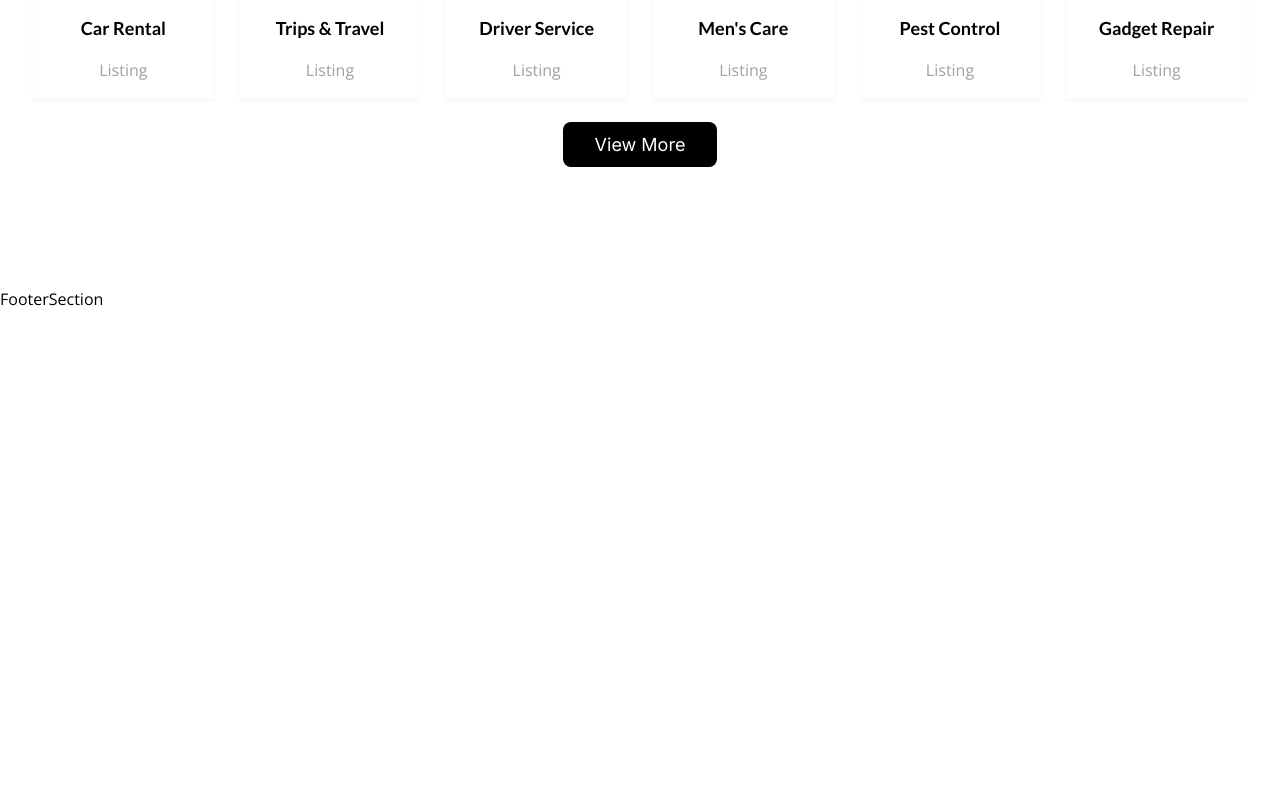
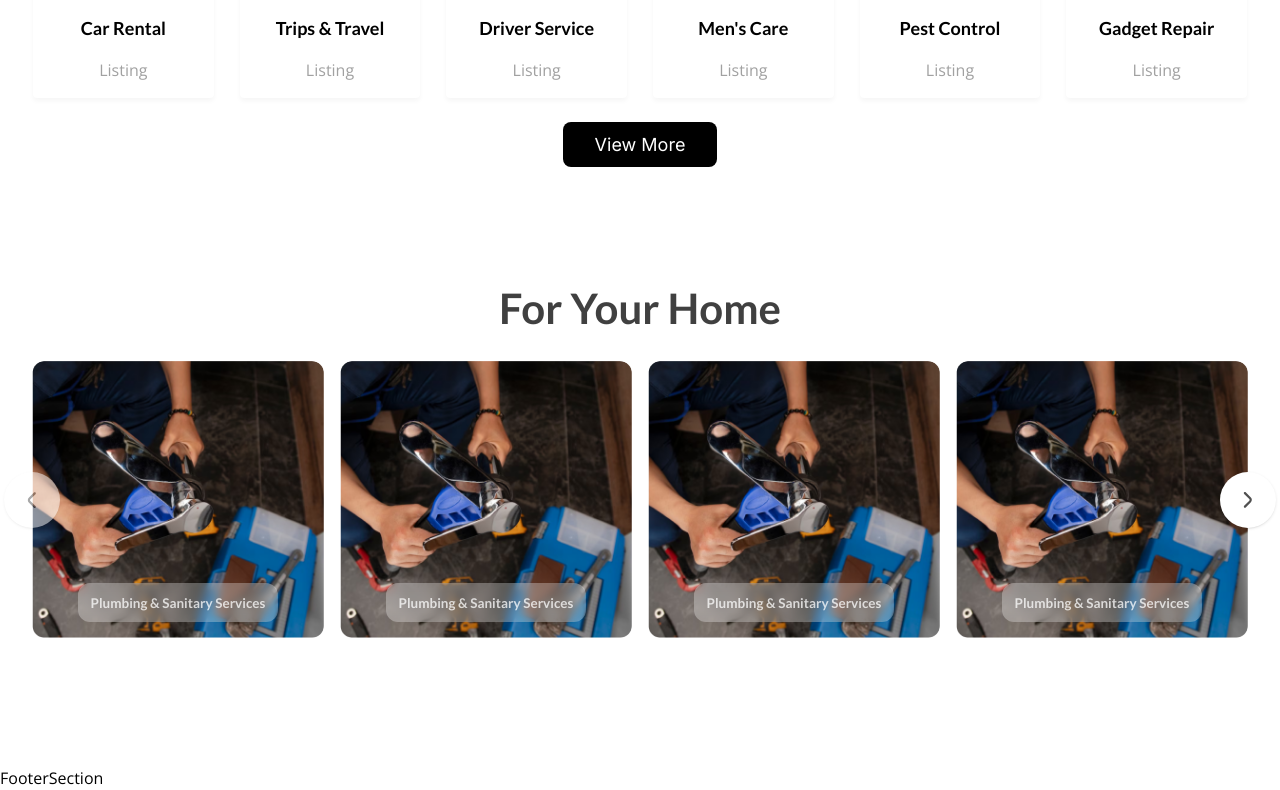
Before and after one commit to Biplob17h/AdhunikBD_NEXT, a Next.js app: page / in a window 1280 px wide. Shown: the part 1152-1942 px from the top of the page. Before the commit the page ends 1463 px from the top, so only its background shows below. Built offline with nearby package versions, Linux system fonts and the light colour scheme.

Commit message:
add ForHomeSectionSlider component to HomePage; include carousel functionality and new SVG icons

```diff
--- a/package.json
+++ b/package.json
@@ -12,6 +12,7 @@
     "@radix-ui/react-slot": "^1.1.1",
     "class-variance-authority": "^0.7.1",
     "clsx": "^2.1.1",
+    "embla-carousel-react": "^8.5.2",
     "lucide-react": "^0.471.0",
     "next": "15.1.4",
     "react": "^18.3.1",
--- a/src/app/page.jsx
+++ b/src/app/page.jsx
@@ -1,4 +1,5 @@
 import CategoriesSection from "@/components/screens/home/categories";
+import ForHomeSectionSlider from "@/components/screens/home/for-home";
 import HeroSection from "@/components/screens/home/hero";
 
 const HomePage = () => {
@@ -6,6 +7,7 @@ const HomePage = () => {
     <>
       <HeroSection />
       <CategoriesSection />
+      <ForHomeSectionSlider />
     </>
   );
 };
--- /dev/null
+++ b/src/components/screens/home/for-home.jsx
@@ -0,0 +1,54 @@
+import {
+  Carousel,
+  CarouselContent,
+  CarouselItem,
+  CarouselNext,
+  CarouselPrevious,
+} from "@/components/ui/carousel";
+
+const ForHomeSectionSlider = () => {
+  return (
+    <section className="pb-16 xl:pb-32">
+      <div className="container_fluid">
+        <div className="heading mx-auto max-w-[855px] text-center">
+          <h2 className="text-3xl font-bold text-black/75 md:text-[42px] md:leading-none">
+            For Your Home
+          </h2>
+        </div>
+
+        {/* for your home slider */}
+        <div className="mt-8">
+          <Carousel>
+            <CarouselContent>
+              {Array.from({ length: 12 }).map((_, index) => (
+                <CarouselItem
+                  key={index}
+                  className="sm:basis-1/2 lg:basis-1/3 xl:basis-1/4"
+                >
+                  <div>
+                    <div className="relative">
+                      <img
+                        src="/images/for-home.png"
+                        className="h-full w-full rounded-xl object-cover"
+                        alt="work-image"
+                      />
+                      <div className="absolute bottom-4 left-1/2 w-full -translate-x-1/2">
+                        <p className="mx-auto max-w-[199.31px] rounded-xl bg-white/30 p-[7.46px] text-center font-heading text-[13.44px] font-bold text-white/75 backdrop-blur-sm">
+                          Plumbing & Sanitary Services
+                        </p>
+                      </div>
+                    </div>
+                  </div>
+                </CarouselItem>
+              ))}
+            </CarouselContent>
+            <CarouselPrevious />
+            <CarouselNext />
+          </Carousel>
+        </div>
+      </div>
+    </section>
+  );
+};
+
+export default ForHomeSectionSlider;
--- /dev/null
+++ b/src/components/ui/carousel.jsx
@@ -0,0 +1,226 @@
+"use client";
+import useEmblaCarousel from "embla-carousel-react";
+import * as React from "react";
+
+import { Button } from "@/components/ui/button";
+import { cn } from "@/lib/utils";
+import { ArrowLeft, ArrowRight } from "./svgs";
+
+const CarouselContext = React.createContext(null);
+
+function useCarousel() {
+  const context = React.useContext(CarouselContext);
+
+  if (!context) {
+    throw new Error("useCarousel must be used within a <Carousel />");
+  }
+
+  return context;
+}
+
+const Carousel = React.forwardRef(
+  (
+    {
+      orientation = "horizontal",
+      opts,
+      setApi,
+      plugins,
+      className,
+      children,
+      ...props
+    },
+    ref,
+  ) => {
+    const [carouselRef, api] = useEmblaCarousel(
+      {
+        ...opts,
+        axis: orientation === "horizontal" ? "x" : "y",
+      },
+      plugins,
+    );
+    const [canScrollPrev, setCanScrollPrev] = React.useState(false);
+    const [canScrollNext, setCanScrollNext] = React.useState(false);
+
+    const onSelect = React.useCallback((api) => {
+      if (!api) {
+        return;
+      }
+
+      setCanScrollPrev(api.canScrollPrev());
+      setCanScrollNext(api.canScrollNext());
+    }, []);
+
+    const scrollPrev = React.useCallback(() => {
+      api?.scrollPrev();
+    }, [api]);
+
+    const scrollNext = React.useCallback(() => {
+      api?.scrollNext();
+    }, [api]);
+
+    const handleKeyDown = React.useCallback(
+      (event) => {
+        if (event.key === "ArrowLeft") {
+          event.preventDefault();
+          scrollPrev();
+        } else if (event.key === "ArrowRight") {
+          event.preventDefault();
+          scrollNext();
+        }
+      },
+      [scrollPrev, scrollNext],
+    );
+
+    React.useEffect(() => {
+      if (!api || !setApi) {
+        return;
+      }
+
+      setApi(api);
+    }, [api, setApi]);
+
+    React.useEffect(() => {
+      if (!api) {
+        return;
+      }
+
+      onSelect(api);
+      api.on("reInit", onSelect);
+      api.on("select", onSelect);
+
+      return () => {
+        api?.off("select", onSelect);
+      };
+    }, [api, onSelect]);
+
+    return (
+      <CarouselContext.Provider
+        value={{
+          carouselRef,
+          api: api,
+          opts,
+          orientation:
+            orientation || (opts?.axis === "y" ? "vertical" : "horizontal"),
+          scrollPrev,
+          scrollNext,
+          canScrollPrev,
+          canScrollNext,
+        }}
+      >
+        <div
+          ref={ref}
+          onKeyDownCapture={handleKeyDown}
+          className={cn("relative", className)}
+          role="region"
+          aria-roledescription="carousel"
+          {...props}
+        >
+          {children}
+        </div>
+      </CarouselContext.Provider>
+    );
+  },
+);
+Carousel.displayName = "Carousel";
+
+const CarouselContent = React.forwardRef(({ className, ...props }, ref) => {
+  const { carouselRef, orientation } = useCarousel();
+
+  return (
+    <div ref={carouselRef} className="overflow-hidden">
+      <div
+        ref={ref}
+        className={cn(
+          "flex",
+          orientation === "horizontal" ? "-ml-4" : "-mt-4 flex-col",
+          className,
+        )}
+        {...props}
+      />
+    </div>
+  );
+});
+CarouselContent.displayName = "CarouselContent";
+
+const CarouselItem = React.forwardRef(({ className, ...props }, ref) => {
+  const { orientation } = useCarousel();
+
+  return (
+    <div
+      ref={ref}
+      role="group"
+      aria-roledescription="slide"
+      className={cn(
+        "min-w-0 shrink-0 grow-0 basis-full",
+        orientation === "horizontal" ? "pl-4" : "pt-4",
+        className,
+      )}
+      {...props}
+    />
+  );
+});
+CarouselItem.displayName = "CarouselItem";
+
+const CarouselPrevious = React.forwardRef(
+  ({ className, variant = "outline", size = "icon", ...props }, ref) => {
+    const { orientation, scrollPrev, canScrollPrev } = useCarousel();
+
+    return (
+      <Button
+        ref={ref}
+        variant={variant}
+        size={size}
+        className={cn(
+          "absolute h-8 w-8 rounded-full border-none bg-white shadow lg:h-14 lg:w-14",
+          orientation === "horizontal"
+            ? "-left-4 top-1/2 -translate-y-1/2 lg:-left-7"
+            : "-top-12 left-1/2 -translate-x-1/2 rotate-90",
+          className,
+        )}
+        disabled={!canScrollPrev}
+        onClick={scrollPrev}
+        {...props}
+      >
+        <ArrowLeft className="h-4 w-4 lg:h-6 lg:w-6" />
+        <span className="sr-only">Previous slide</span>
+      </Button>
+    );
+  },
+);
+CarouselPrevious.displayName = "CarouselPrevious";
+
+const CarouselNext = React.forwardRef(
+  ({ className, variant = "outline", size = "icon", ...props }, ref) => {
+    const { orientation, scrollNext, canScrollNext } = useCarousel();
+
+    return (
+      <Button
+        ref={ref}
+        variant={variant}
+        size={size}
+        className={cn(
+          "absolute h-8 w-8 rounded-full border-none bg-white shadow lg:h-14 lg:w-14",
+          orientation === "horizontal"
+            ? "-right-4 top-1/2 -translate-y-1/2 lg:-right-7"
+            : "-bottom-12 left-1/2 -translate-x-1/2 rotate-90",
+          className,
+        )}
+        disabled={!canScrollNext}
+        onClick={scrollNext}
+        {...props}
+      >
+        <ArrowRight className="h-4 w-4 lg:h-6 lg:w-6" />
+        <span className="sr-only">Next slide</span>
+      </Button>
+    );
+  },
+);
+CarouselNext.displayName = "CarouselNext";
+
+export {
+  Carousel,
+  CarouselContent,
+  CarouselItem,
+  CarouselNext,
+  CarouselPrevious,
+};
--- a/src/components/ui/svgs.jsx
+++ b/src/components/ui/svgs.jsx
@@ -18,3 +18,37 @@ export const MapIcon = () => {
     </svg>
   );
 };
+
+export const ArrowLeft = () => {
+  return (
+    <svg
+      width={13}
+      height={24}
+      viewBox="0 0 13 24"
+      fill="none"
+      xmlns="http://www.w3.org/2000/svg"
+    >
+      <path
+        d="M12.2483 2.09188C12.2496 2.31358 12.2071 2.53336 12.1233 2.7386C12.0395 2.94384 11.916 3.13052 11.7598 3.28792L4.02765 11.0033C3.86976 11.1599 3.74444 11.3462 3.65891 11.5514C3.57339 11.7567 3.52936 11.9769 3.52936 12.1993C3.52936 12.4217 3.57339 12.6419 3.65891 12.8471C3.74444 13.0524 3.86976 13.2387 4.02765 13.3953L11.7598 21.1107C12.077 21.4279 12.2552 21.8581 12.2552 22.3067C12.2552 22.7553 12.077 23.1855 11.7598 23.5028C11.4426 23.82 11.0124 23.9982 10.5638 23.9982C10.1152 23.9982 9.68495 23.82 9.36773 23.5028L1.65241 15.7706C0.729996 14.8105 0.214844 13.5307 0.214844 12.1993C0.214844 10.8679 0.729996 9.58811 1.65241 8.62801L9.36774 0.89584C9.52434 0.737948 9.71065 0.612621 9.91593 0.5271C10.1212 0.441576 10.3414 0.397545 10.5638 0.397545C10.7862 0.397545 11.0063 0.441576 11.2116 0.5271C11.4169 0.612621 11.6032 0.737948 11.7598 0.89584C11.916 1.05325 12.0395 1.23992 12.1233 1.44516C12.2071 1.65041 12.2496 1.87018 12.2483 2.09188Z"
+        fill="#505050"
+      />
+    </svg>
+  );
+};
+
+export const ArrowRight = () => {
+  return (
+    <svg
+      width={13}
+      height={24}
+      viewBox="0 0 13 24"
+      fill="none"
+      xmlns="http://www.w3.org/2000/svg"
+    >
+      <path
+        d="M0.221622 21.8991C0.220341 21.6774 0.262835 21.4576 0.346666 21.2524C0.430498 21.0471 0.554019 20.8604 0.710147 20.703L8.44232 12.9877C8.60021 12.8311 8.72553 12.6448 8.81106 12.4395C8.89658 12.2342 8.94061 12.0141 8.94061 11.7917C8.94061 11.5693 8.89658 11.3491 8.81106 11.1438C8.72553 10.9385 8.60021 10.7522 8.44232 10.5956L0.710148 2.8803C0.392938 2.56309 0.214731 2.13286 0.214731 1.68426C0.214731 1.23566 0.392938 0.805426 0.710148 0.488215C1.02736 0.171005 1.45759 -0.00720259 1.90619 -0.00720257C2.3548 -0.00720255 2.78503 0.171005 3.10224 0.488215L10.8176 8.22039C11.74 9.18049 12.2551 10.4603 12.2551 11.7917C12.2551 13.1231 11.74 14.4029 10.8176 15.363L3.10223 23.0951C2.94563 23.253 2.75932 23.3783 2.55404 23.4639C2.34876 23.5494 2.12857 23.5934 1.90619 23.5934C1.68381 23.5934 1.46362 23.5494 1.25834 23.4639C1.05306 23.3783 0.86675 23.253 0.710147 23.0951C0.554019 22.9377 0.430498 22.751 0.346666 22.5458C0.262835 22.3406 0.220341 22.1208 0.221622 21.8991Z"
+        fill="#505050"
+      />
+    </svg>
+  );
+};
```
Also changed, not shown: public/images/for-home.png (added), 1 other file (tests, documents, lock files or other folders).
